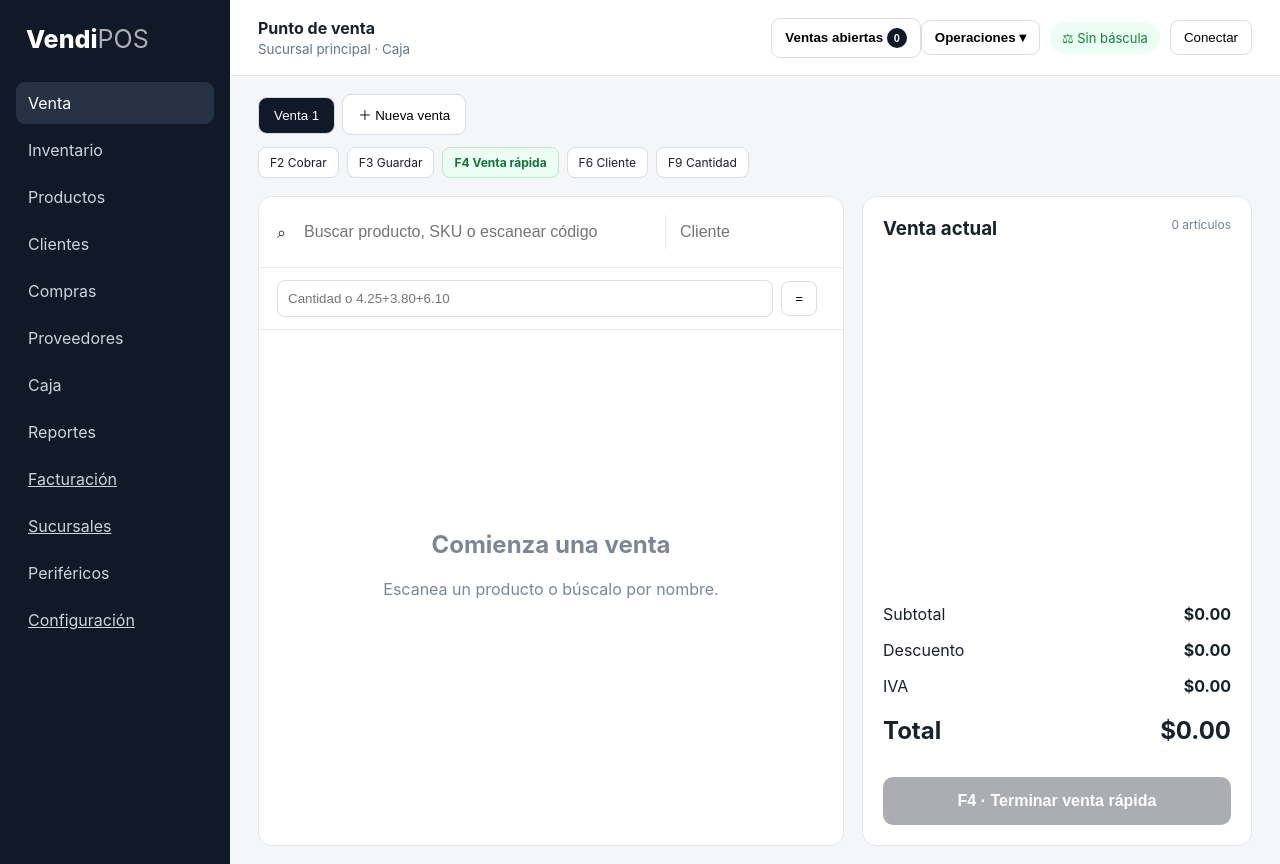
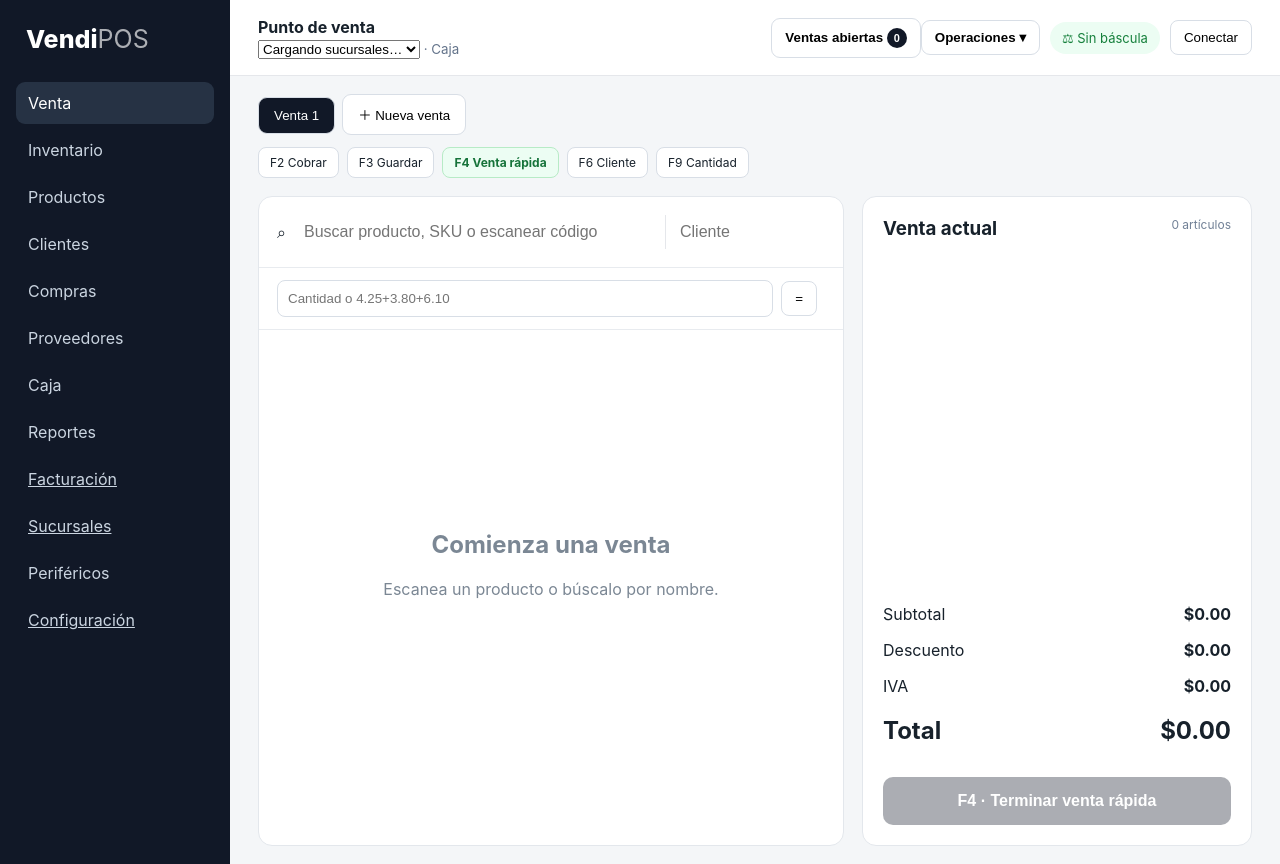
Before and after one commit to dibsgayosso/vendipos, a PHP site: page / in a window 1280 px wide. Run offline with PHP 8.4, Linux system fonts and the light colour scheme.

Commit message:
feat(pos): active branch selector in header

```diff
--- a/public/index.php
+++ b/public/index.php
@@ -3,11 +3,11 @@ declare(strict_types=1);
 require dirname(__DIR__).'/vendor/autoload.php';
 ?><!doctype html><html lang="es"><head><meta charset="utf-8"><meta name="viewport" content="width=device-width,initial-scale=1"><title>Vendi POS</title><link rel="stylesheet" href="assets/app.css"></head><body>
 <aside><div class="brand">Vendi<span>POS</span></div><nav><a class="active">Venta</a><a>Inventario</a><a>Productos</a><a>Clientes</a><a>Compras</a><a>Proveedores</a><a>Caja</a><a>Reportes</a><a href="invoices.php">Facturación</a><a href="branches.php">Sucursales</a><a>Periféricos</a><a href="settings.php">Configuración</a></nav></aside>
-<main><header><div><b>Punto de venta</b><small>Sucursal principal · Caja</small></div><div class="header-actions"><div class="sale-menu-wrap"><button id="openSalesBtn" class="menu-button">Ventas abiertas <span id="openSalesCount">0</span></button><button id="saleMenuBtn" class="menu-button">Operaciones ▾</button><div id="saleMenu" class="sale-menu" hidden><a href="sales.php">⌕ Buscar tickets anteriores</a><button data-cash-action="expense">− Agregar gasto</button><button data-cash-action="deposit">＋ Agregar efectivo a caja</button><button data-cash-action="count">▦ Arqueo de caja</button><button data-cash-action="close">✓ Cierre de caja</button></div></div><span id="scaleStatus" class="status">⚖ Sin báscula</span><button id="connectScale">Conectar</button></div></header>
+<main><header><div><b>Punto de venta</b><small><select id="activeBranch" class="branch-selector"><option>Cargando sucursales…</option></select> <span id="branchLocalClock"></span> · Caja</small></div><div class="header-actions"><div class="sale-menu-wrap"><button id="openSalesBtn" class="menu-button">Ventas abiertas <span id="openSalesCount">0</span></button><button id="saleMenuBtn" class="menu-button">Operaciones ▾</button><div id="saleMenu" class="sale-menu" hidden><a href="sales.php">⌕ Buscar tickets anteriores</a><button data-cash-action="expense">− Agregar gasto</button><button data-cash-action="deposit">＋ Agregar efectivo a caja</button><button data-cash-action="count">▦ Arqueo de caja</button><button data-cash-action="close">✓ Cierre de caja</button></div></div><span id="scaleStatus" class="status">⚖ Sin báscula</span><button id="connectScale">Conectar</button></div></header>
 <div id="shortcutMessage" class="toast" hidden></div><section class="tabs" id="saleTabs"></section>
 <section class="shortcuts"><span>F2 Cobrar</span><span>F3 Guardar</span><span class="fast">F4 Venta rápida</span><span>F6 Cliente</span><span>F9 Cantidad</span></section>
 <section class="pos"><div class="catalog"><div class="search">⌕ <div class="product-search-wrap"><input id="productSearch" autocomplete="off" placeholder="Buscar producto, SKU o escanear código"><div id="searchResults" class="search-results" hidden></div></div><input id="customerSearch" class="customer" placeholder="Cliente"></div><div class="qtybar"><input id="qty" inputmode="decimal" placeholder="Cantidad o 4.25+3.80+6.10"><button id="qtyCalc">=</button><b id="scaleWeight"></b></div><div class="empty"><h2>Comienza una venta</h2><p>Escanea un producto o búscalo por nombre.</p></div></div>
 <div class="cart"><h3>Venta actual <span id="cartCount">0 artículos</span></h3><div id="cartItems" class="cart-items"></div><div class="totals"><p>Subtotal <b id="cartSubtotal">$0.00</b></p><p>Descuento <b id="cartDiscount">$0.00</b></p><p>IVA <b id="cartTax">$0.00</b></p><h2>Total <b id="cartTotal">$0.00</b></h2></div><button id="quickFinish" class="charge" disabled>F4 · Terminar venta rápida</button></div></section></main>
 <div id="checkoutModal" class="modal" hidden><div class="modal-card"><div class="modal-head"><h2>Cobrar venta</h2><button data-close="checkoutModal">×</button></div><div class="checkout-total"><small>Total</small><strong id="checkoutTotal">$0.00</strong></div><div id="paymentMethods" class="pay-grid"></div><div id="paymentLines" class="payment-lines"></div><div class="payment-balance"><span>Por asignar <b id="paymentRemaining">$0.00</b></span><span>Cambio <b id="cashChange">$0.00</b></span></div><button id="confirmCheckout" class="confirm">Confirmar cobro</button></div></div>
 <div id="cashModal" class="modal" hidden><div class="modal-card"><div class="modal-head"><h2 id="cashModalTitle">Caja</h2><button data-close="cashModal">×</button></div><div id="cashSummary" class="cash-summary"></div><label id="cashAmountLabel">Importe<input id="cashAmount" inputmode="decimal" placeholder="0.00"></label><label id="cashNoteLabel">Concepto / motivo<input id="cashNote" maxlength="255" placeholder="Escribe el motivo"></label><button id="cashConfirm" class="confirm">Guardar</button></div></div>
-<div id="openSalesModal" class="modal" hidden><div class="modal-card"><div class="modal-head"><h2>Ventas abiertas</h2><button data-close="openSalesModal">×</button></div><div id="openSalesList" class="open-sales-list"></div></div></div><div id="productConfigurator" class="modal" hidden><div class="modal-card pc-card"><div class="modal-head"><div><h2 id="pcTitle">Configurar producto</h2><p id="pcSubtitle"></p></div><button id="pcClose">×</button></div><div id="pcBody"></div><div class="pc-actions"><button id="pcCancel" class="menu-button">Cancelar</button><button id="pcConfirm" class="primary-button">Agregar a venta</button></div></div></div><script src="assets/product_configurator.js"></script><script src="assets/pos.js"></script></body></html>
+<div id="openSalesModal" class="modal" hidden><div class="modal-card"><div class="modal-head"><h2>Ventas abiertas</h2><button data-close="openSalesModal">×</button></div><div id="openSalesList" class="open-sales-list"></div></div></div><div id="productConfigurator" class="modal" hidden><div class="modal-card pc-card"><div class="modal-head"><div><h2 id="pcTitle">Configurar producto</h2><p id="pcSubtitle"></p></div><button id="pcClose">×</button></div><div id="pcBody"></div><div class="pc-actions"><button id="pcCancel" class="menu-button">Cancelar</button><button id="pcConfirm" class="primary-button">Agregar a venta</button></div></div></div><script src="assets/branch_context.js"></script><script src="assets/product_configurator.js"></script><script src="assets/pos.js"></script></body></html>
```
